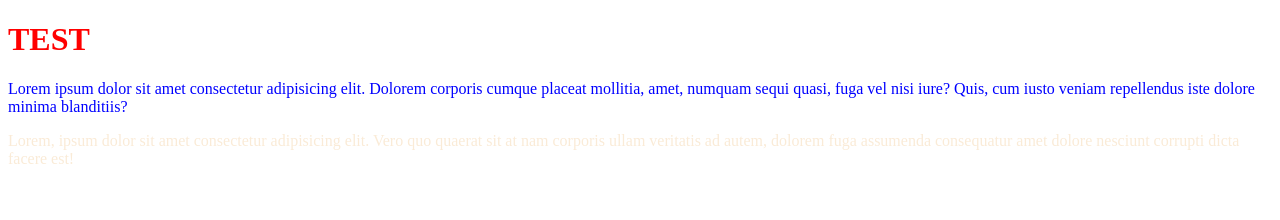
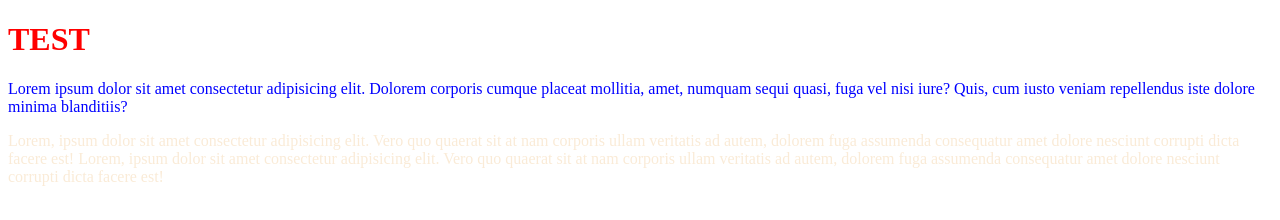
Before and after one commit to VamshiGVR/GitTest, a plain HTML site: page index.html in a window 1280 px wide. Drawn offline with Linux system fonts and the light colour scheme.

Commit message:
checkout

```diff
--- a/index.html
+++ b/index.html
@@ -17,5 +17,9 @@
         sit at nam corporis ullam veritatis ad autem, dolorem fuga assumenda consequatur
          amet dolore nesciunt corrupti dicta facere est!</a>
 
+    <a>Lorem, ipsum dolor sit amet consectetur adipisicing elit. Vero quo quaerat
+        sit at nam corporis ullam veritatis ad autem, dolorem fuga assumenda consequatur
+         amet dolore nesciunt corrupti dicta facere est!</a>
+
 </body>
 </html>
```
